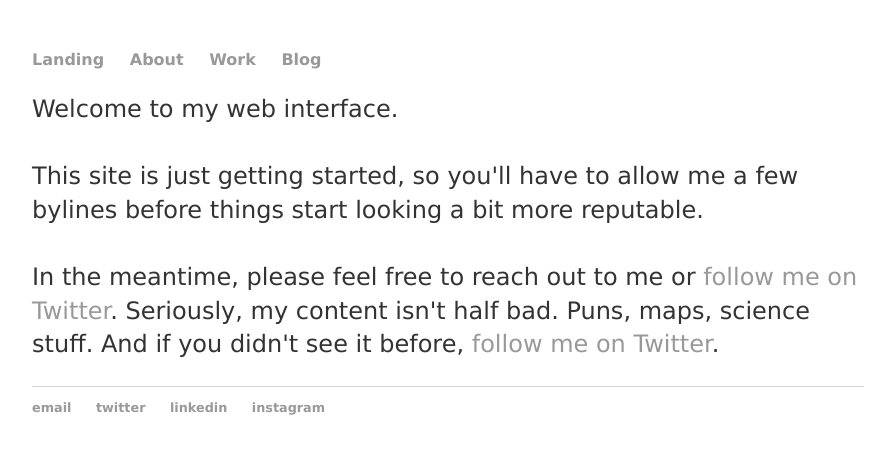
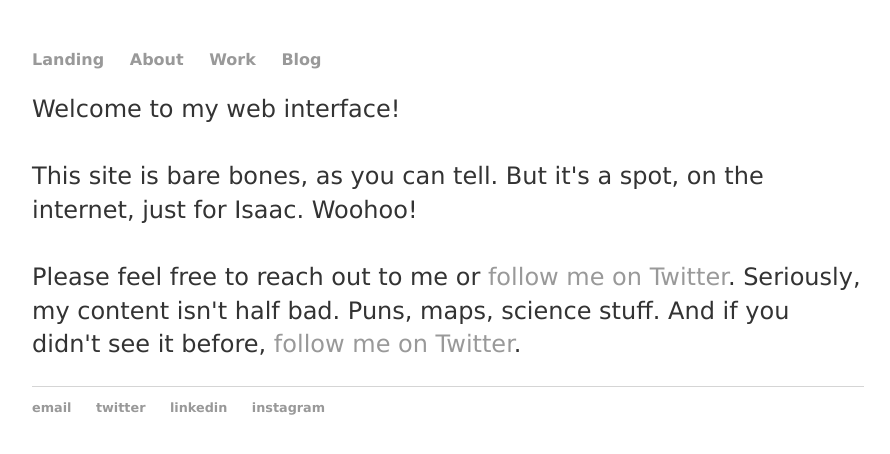
Before and after one commit to isaac-schultz/isaac-schultz.github.io, a Jekyll site: the page built from index.html, in a window 1280 px wide. Shown: the top 454 px of the page, without its empty margins (192-1082 px from the left). Built offline with Jekyll 4.4.1, drawn with Linux system fonts in a browser that asks for light colours.

Commit message:
Update index.html

```diff
--- a/index.html
+++ b/index.html
@@ -3,11 +3,11 @@ layout: default
 title: Isaac Schultz
 ---
 
-<p id="introducing me">Welcome to my web interface.
+<p id="introducing me">Welcome to my web interface!
 <br>
 <br>
-This site is just getting started, so you'll have to allow me a few bylines before things start looking a bit more reputable.
+This site is bare bones, as you can tell. But it's a spot, on the internet, just for Isaac. Woohoo!
 <br>
 <br>
-In the meantime, please feel free to reach out to me or <a href="https://twitter.com/isaac_schultz_" target="_blank">follow me on Twitter</a>. Seriously, my content isn't half bad. Puns, maps, science stuff. And if you didn't see it before, <a href="https://twitter.com/isaac_schultz_" target="_blank">follow me on Twitter</a>.
+Please feel free to reach out to me or <a href="https://twitter.com/isaac_schultz_" target="_blank">follow me on Twitter</a>. Seriously, my content isn't half bad. Puns, maps, science stuff. And if you didn't see it before, <a href="https://twitter.com/isaac_schultz_" target="_blank">follow me on Twitter</a>.
 	</p>
```
